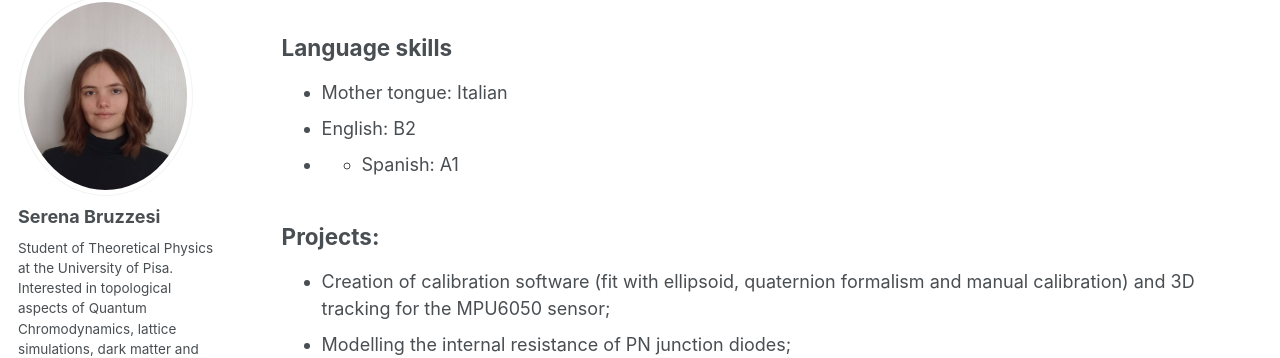
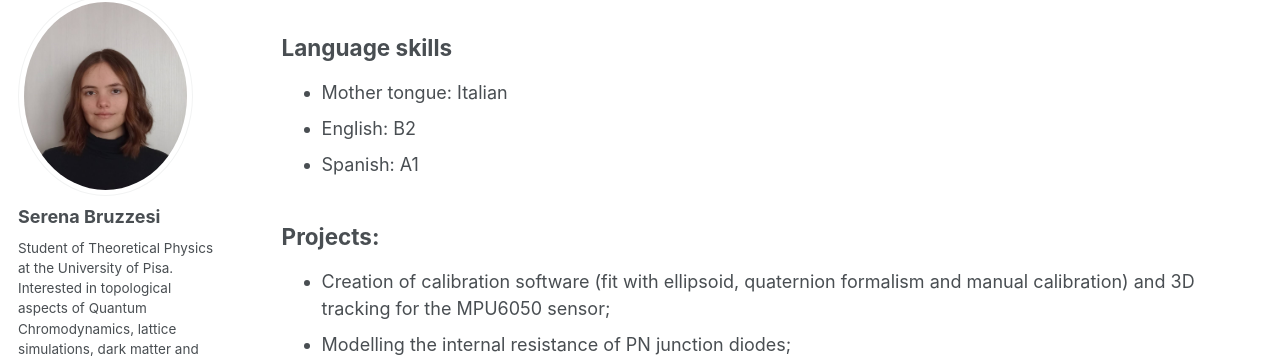
Before and after one commit to Serena1999/Serena1999.github.io, a Jekyll site: the page built from _pages/cv.md, in a window 1280 px wide and 900 px high, scrolled down 1385 px. Shown: the part 103-461 px from the top of the window. Built offline with Jekyll 4.4.1, drawn with Linux system fonts in a browser that asks for light colours.

Commit message:
Update cv.md

```diff
--- a/_pages/cv.md
+++ b/_pages/cv.md
@@ -52,7 +52,7 @@ Language skills
 ------
 * Mother tongue: Italian
 * English: B2
-* * Spanish: A1
+* Spanish: A1
 
 Projects:
 ------
```
